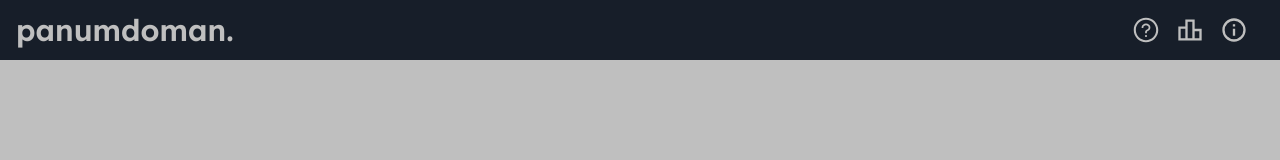
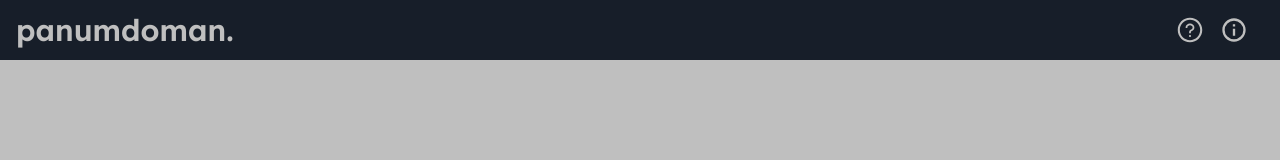
Before and after one commit to louispawaon/panumdoman, a Next.js app in the folder panumdoman/: page / in a window 1280 px wide. Shown: the top 160 px of the page. Built offline with nearby package versions, Linux system fonts and the light colour scheme.

Commit message:
update header - removed leaderboard (dle man worth it oi)

```diff
--- a/panumdoman/components/Header/Header.tsx
+++ b/panumdoman/components/Header/Header.tsx
@@ -1,5 +1,4 @@
-import React, {useState} from "react";
-import {MdOutlineLeaderboard} from 'react-icons/md';
+import React from "react";
 import {RiInformationLine} from 'react-icons/ri'
 import {AiOutlineQuestionCircle} from 'react-icons/ai'
 
@@ -17,9 +16,6 @@ export default function Header({onOpenInstModal,onOpenAboutModal}:Header){
         </div>
         <div className="flex">
           <AiOutlineQuestionCircle onClick={onOpenInstModal} className="text-white h-7 w-7 fill-current mr-4"/>
-
-          <MdOutlineLeaderboard className="text-white h-7 w-7 fill-current mr-4"/>
-
           <RiInformationLine onClick={onOpenAboutModal} className="text-white h-7 w-7 fill-current mr-4"/>
         </div>
        </nav>
```
